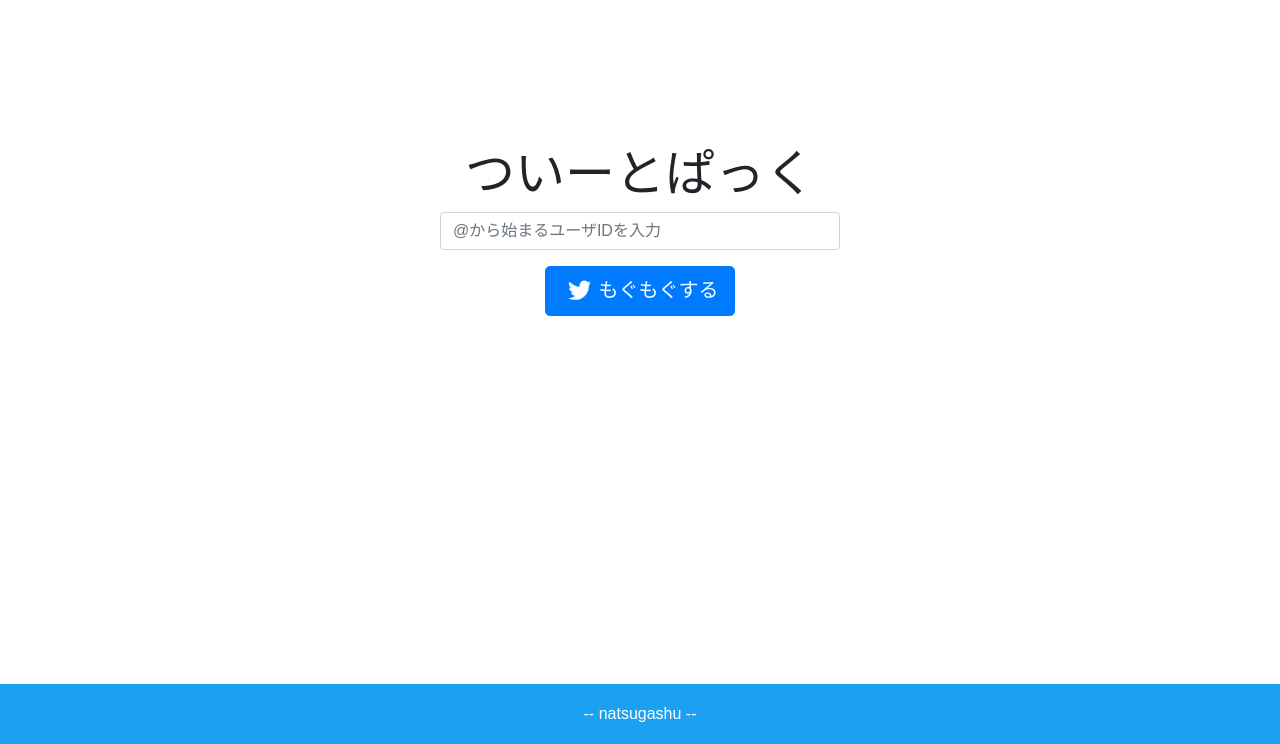
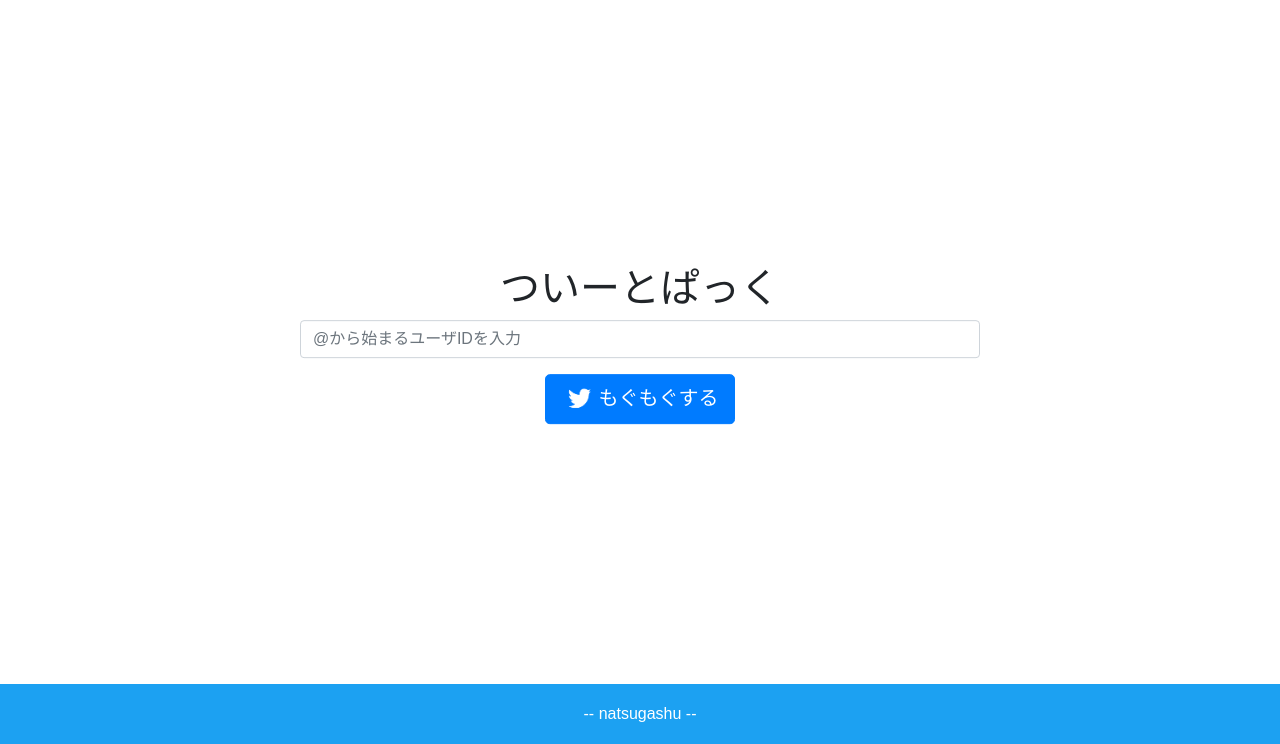
Before and after one commit to youchann/nats, a Flask app: page / in a window 1280 px wide. Shown: the part 56-800 px from the top of the page. Run offline with Flask 2, Linux system fonts and the light colour scheme; some libraries are stand-ins or nearby versions.

Commit message:
[WIP]スタイル修正

```diff
--- a/natsugash/static/css/style.css
+++ b/natsugash/static/css/style.css
@@ -27,24 +27,24 @@
 /* --- index --- */
 .main-title{
   text-align: center;
-  font-size: 50px;
+  font-size: 40px;
 }
 
 .container_custom {
+  width: 350px;
   margin: 0 auto;
-  padding: 40px;
 }
 
 /* index画面の文字とかの部分をまとめた部分 */
 .index-wrapper {
   text-align: center;
   position: absolute;
-  width: 400px;
-  height: 400px;
+  padding: 0 10px;
+  width: 350px;
   top: 50%;
   left: 50%;
-  margin-top: -200px;
-  margin-left: -200px;
+  transform: translateY(-50%) translateX(-50%);
+  -webkit- transform: translateY(-50%) translateX(-50%);
 }
 
 /* --- media --- */
@@ -121,3 +121,33 @@
 #end p{
   font-size: 55px;
 }
+
+/* --- タブレット --- */
+@media screen and (min-width:600px) and ( max-width:960px) {
+  .container_custom{
+    width: 500px;
+  }
+  .index-wrapper {
+    width: 500px;
+  }
+}
+
+/* --- PC --- */
+@media screen and (min-width:960px) and ( max-width:1280px) {
+  .container_custom {
+    width: 600px;
+  }
+  .index-wrapper{
+    width: 600px;
+  }
+}
+
+/* --- でかい --- */
+@media screen and (min-width:1280px) {
+  .container_custom {
+    width: 700px;
+  }
+  .index-wrapper{
+    width: 700px;
+  }
+}
--- a/natsugash/templates/index.html
+++ b/natsugash/templates/index.html
@@ -1,18 +1,12 @@
 {% extends "layout.html" %}
 {% block body %}
-<div id="loading">
-  <div class="loading-message">
-    <img src="{{ url_for('static', filename='loading/loading.gif') }}" height="150">
-    <p>生成中... 15秒くらい待ってね</p>
-  </div>
-</div>
 <div class="index-wrapper">
   <h1 class="main-title">ついーとぱっく</h1>
   {% with errors = get_flashed_messages(category_filter=["error"]) %}
     {% if errors %}
-      {%- for msg in errors %}
+      {% for msg in errors %}
         {{ msg }}
-      {% endfor -%}
+      {% endfor %}
     {% endif %}
   {% endwith %}
   <form action="main" method="POST" id="mainform">
--- a/natsugash/templates/layout.html
+++ b/natsugash/templates/layout.html
@@ -18,6 +18,12 @@
   <link rel="stylesheet" href="https://use.fontawesome.com/releases/v5.2.0/css/all.css" integrity="sha384-hWVjflwFxL6sNzntih27bfxkr27PmbbK/iSvJ+a4+0owXq79v+lsFkW54bOGbiDQ" crossorigin="anonymous">
 </head>
 <body>
+  <div id="loading">
+    <div class="loading-message">
+      <img src="{{ url_for('static', filename='loading/loading.gif') }}" height="150">
+      <p>生成中... 15秒くらい待ってね</p>
+    </div>
+  </div>
   <div class="main-wrapper">
 
     <nav class="navbar navbar-light nav-color">
```
